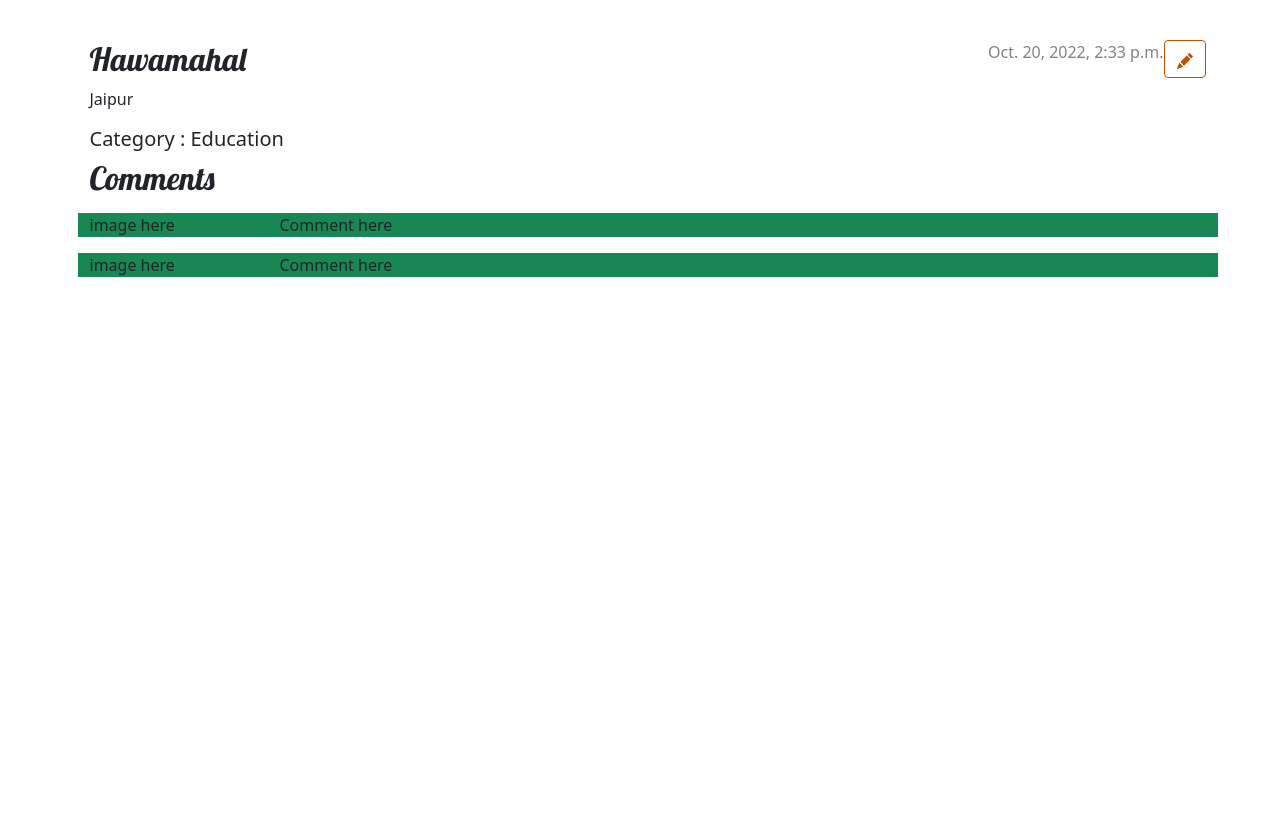
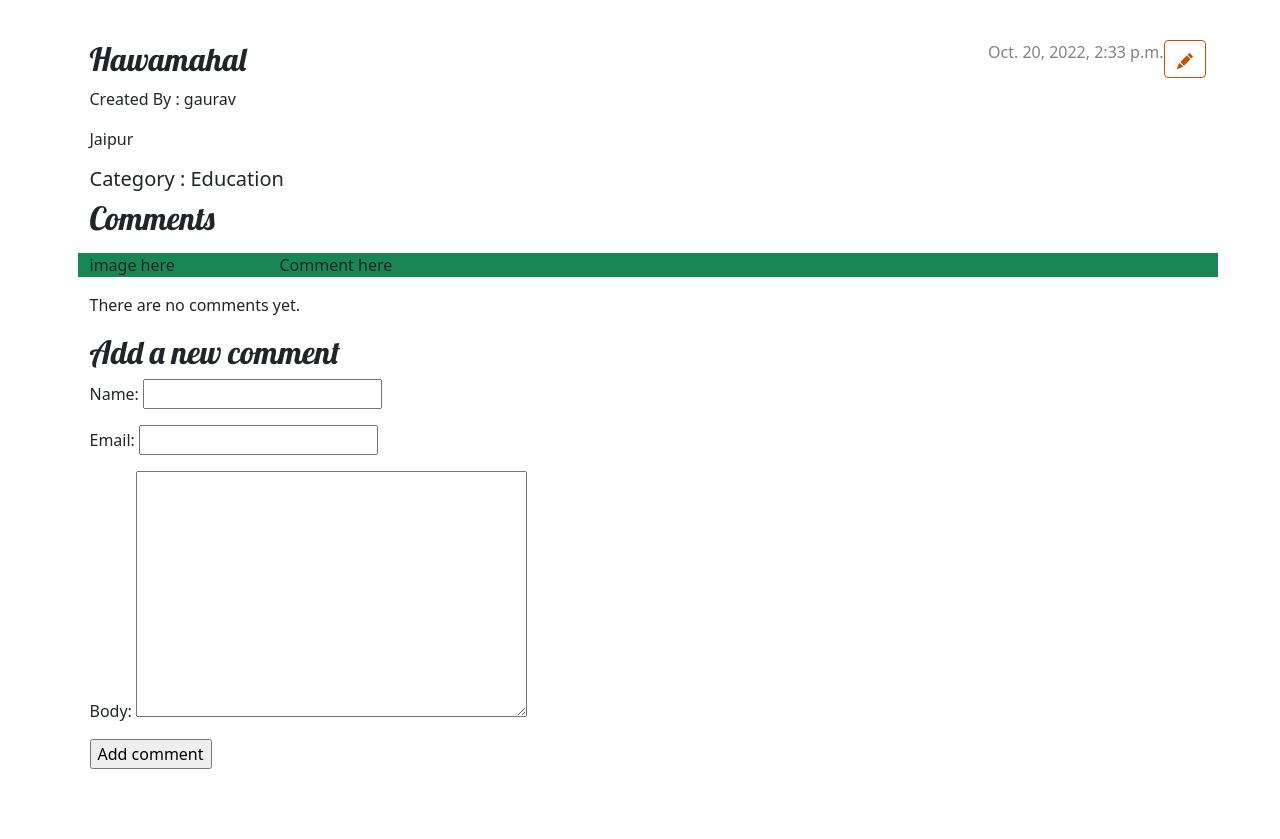
Before and after one commit to gauravverma285/mergegirlspoll, a Django app: page /blog/post/4/ in a window 1280 px wide. Shown: the part 211-1050 px from the top of the page. Before the commit the page ends 488 px from the top, so only its background shows below. Run offline with Django 4.2, Linux system fonts and the light colour scheme; data comes from the database, SQL or seed files in the repository; both versions use the stored data as it was after the commit.

Commit message:
Comments are created for the posts

```diff
--- a/mergeproject/blog/forms.py
+++ b/mergeproject/blog/forms.py
@@ -1,7 +1,7 @@
 from unicodedata import category
 from django import forms
 
-from .models import Post
+from .models import Post, Comment
 
 from django.contrib.auth.forms import UserCreationForm, UserChangeForm
 
@@ -53,3 +53,9 @@ class UpdateProfileForm(forms.ModelForm):
     class Meta:
         model = Profile
         fields = ['avatar', 'bio']
+
+
+class CommentForm(forms.ModelForm):
+    class Meta:
+        model = Comment
+        fields = ('name', 'email', 'body')
--- a/mergeproject/blog/models.py
+++ b/mergeproject/blog/models.py
@@ -76,3 +76,21 @@ class MyComment(models.Model):
 
     def _str_(self):
         return self.comment[0:13] + "....." + "by" + self.user.username
+
+
+class Comment(models.Model):
+    post = models.ForeignKey(Post,
+                             on_delete=models.CASCADE,
+                             related_name='comments')
+    name = models.CharField(max_length=80)
+    email = models.EmailField()
+    body = models.TextField()
+    created = models.DateTimeField(auto_now_add=True)
+    updated = models.DateTimeField(auto_now=True)
+    active = models.BooleanField(default=True)
+
+    class Meta:
+        ordering = ('created',)
+
+    def __str__(self):
+        return 'Comment by {} on {}'.format(self.name, self.post)
--- a/mergeproject/blog/templates/blog/post_detail.html
+++ b/mergeproject/blog/templates/blog/post_detail.html
@@ -13,6 +13,7 @@
             </time>
         {% endif %}
         <h2>{{ post.title }}</h2>
+        <p>Created By : {{ post.author|linebreaksbr }}</p>
         <p>{{ post.text|linebreaksbr }}</p>
         <h5>Category : {{ post.category|linebreaksbr }}</h5>
         <div>
@@ -32,10 +33,29 @@
             <div class="col-md-10 bg-success">Comment here</div>
         </div>
 
-        <div class="row my-3">
-            <div class="col-md-2 bg-success">image here</div>
-            <div class="col-md-10 bg-success">Comment here</div>
-        </div>
+{% for comment in comments %}
+  <div class="comment">
+    <p class="info">
+      Comment {{ forloop.counter }} by {{ comment.name }}
+      {{ comment.created }}
+    </p>
+    {{ comment.body|linebreaks }}
+  </div>
+{% empty %}
+  <p>There are no comments yet.</p>
+{% endfor %}
+
+{% if new_comment %}
+  <h2>Your comment has been added.</h2>
+{% else %}
+  <h2>Add a new comment</h2>
+  <form action="." method="post">
+    {{ comment_form.as_p }}
+    {% csrf_token %}
+    <p><input type="submit" value="Add comment"></p>
+  </form>
+{% endif %}
+
 
     </article>
 {% endblock %}
--- a/mergeproject/blog/templates/blog/post_list.html
+++ b/mergeproject/blog/templates/blog/post_list.html
@@ -11,6 +11,7 @@
 
         </div>
         <h2><a href="{% url 'post_detail' pk=post.pk %}">{{ post.title }}</a></h2>
+        <p>Created By : {{ post.author|linebreaksbr }}</p>
         <p>{{ post.text|linebreaksbr }}</p>
         <h5>Category : {{ post.category|linebreaksbr }}</h5>
     </article>
--- a/mergeproject/blog/views.py
+++ b/mergeproject/blog/views.py
@@ -3,8 +3,8 @@ from django.shortcuts import render
 from django.utils import timezone
 # from requests import post
 
-from .models import Post, CustomUser, Category, Tag
-from .forms import PostForm, CustomUserCreationForm, LoginForm, UpdateUserForm, UpdateProfileForm
+from .models import Comment, Post, CustomUser, Category, Tag
+from .forms import PostForm, CustomUserCreationForm, LoginForm, UpdateUserForm, UpdateProfileForm, CommentForm
 
 from django.shortcuts import redirect
 
@@ -43,9 +43,36 @@ def post_list(request):
     posts = Post.objects.filter(published_date__lte=timezone.now()).order_by('published_date')
     return render(request, 'blog/post_list.html', {'posts': posts})
 
+# def post_detail(request, pk):
+#     post = get_object_or_404(Post, pk=pk)
+#     return render(request, 'blog/post_detail.html', {'post': post})
+
 def post_detail(request, pk):
     post = get_object_or_404(Post, pk=pk)
-    return render(request, 'blog/post_detail.html', {'post': post})
+
+    # List of active comments for this post
+    comments = post.comments.filter(active=True)
+
+    new_comment = None
+
+    if request.method == 'POST':
+        # A comment was posted
+        comment_form = CommentForm(data=request.POST)
+        if comment_form.is_valid():
+            # Create Comment object but don't save to database yet
+            new_comment = comment_form.save(commit=False)
+            # Assign the current post to the comment
+            new_comment.post = post
+            # Save the comment to the database
+            new_comment.save()
+    else:
+        comment_form = CommentForm()
+    return render(request,
+                  'blog/post_detail.html',
+                  {'post': post,
+                   'comments': comments,
+                   'new_comment': new_comment,
+                   'comment_form': comment_form})
 
 # def login_view(request, pk):
 #     login = get_object_or_404(login, pk=pk)
@@ -172,3 +199,16 @@ def featured_image(request):
     images = ImageField.objects.all()
 
     return render (request, 'blog/featured_image.html', {'images': images})
+
+
+# def postComment(request):
+#     if request.method == "POSt":
+#         comment = request.POST.get("comment")
+#         user = request.user
+#         post = Post.objects.get("post")
+
+#         comment = MyComment(comment = comment, user = user, post = post)
+#         comment.save()
+#         messages.success(request, "Your comment has been posted successfully")
+
+#     return render (request, 'blog/post_detail.html', {'comment': comment})
```
Also changed, not shown: mergeproject/blog/admin.py (+7 -2 lines), mergeproject/blog/migrations/0007_comment.py (added), mergeproject/db.sqlite3.
